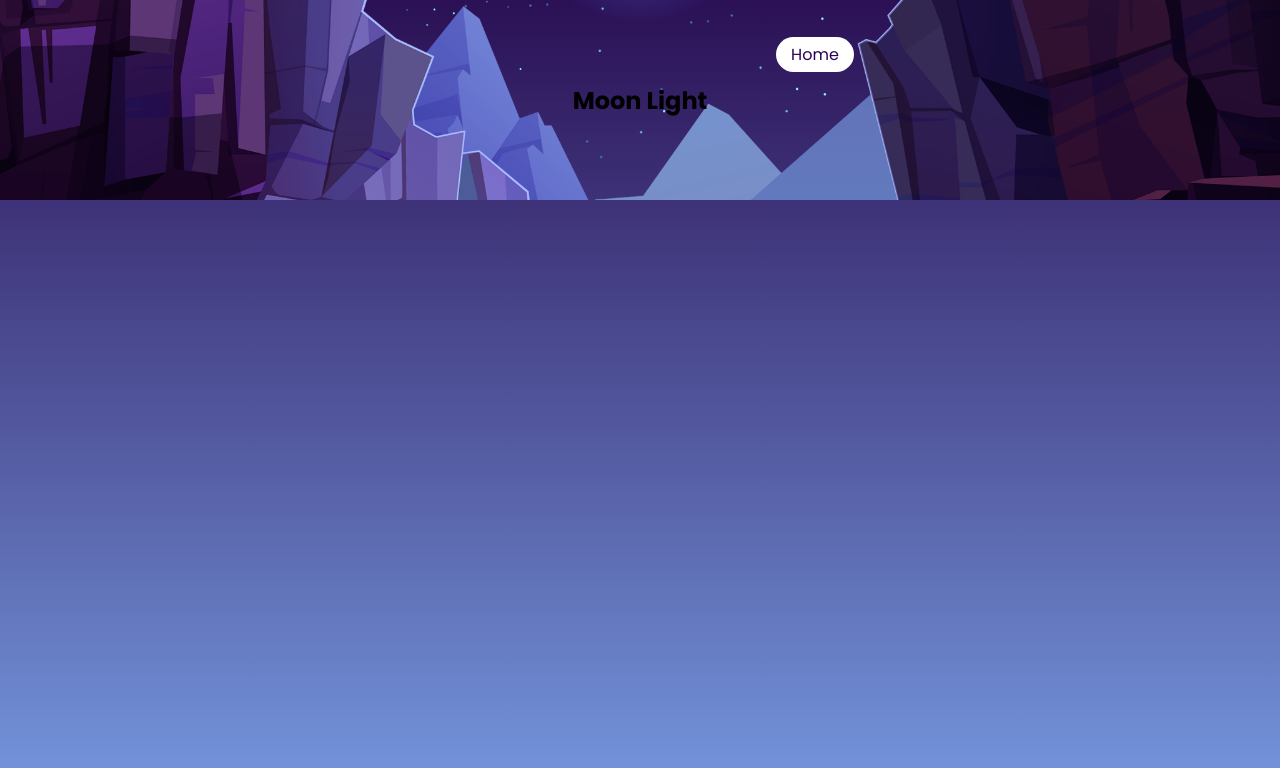
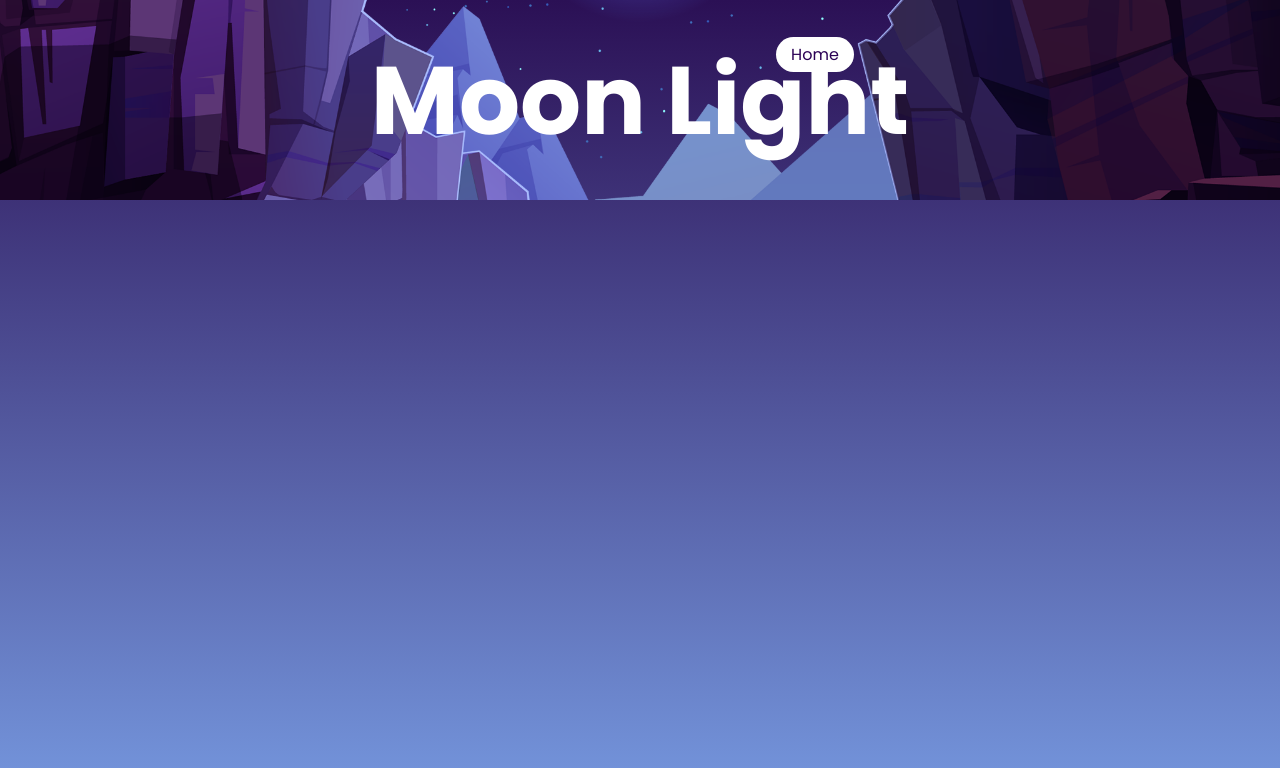
Before and after one commit to Somaditya02/Somaditya02.github.io, a plain HTML site: page index.html in a window 1280 px wide. Drawn offline with Linux system fonts and the light colour scheme.

Commit message:
Style improv

```diff
--- a/style.css
+++ b/style.css
@@ -87,4 +87,8 @@ section img#moon
 #text
 {
     position: absolute;
+    color: #fff;
+    white-space: nowrap;
+    font-size: 7.5vw;
+    z-index: 9;
 }
```
